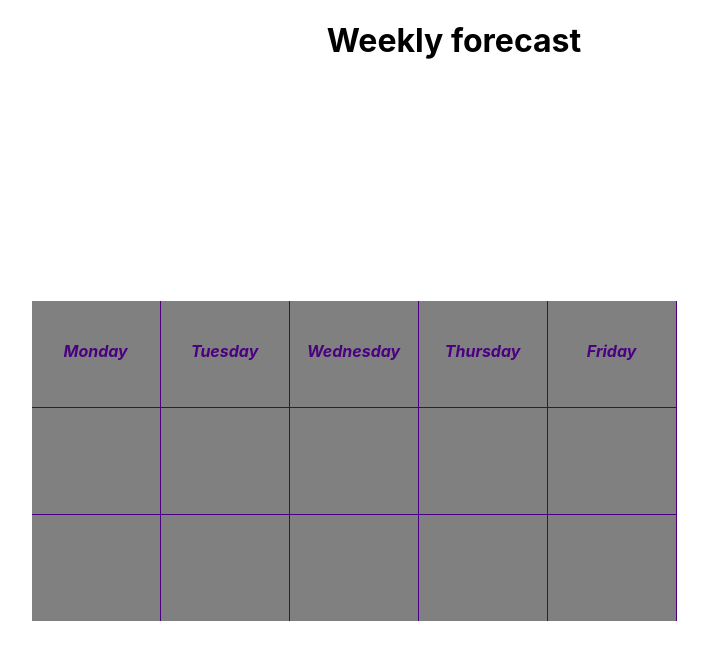
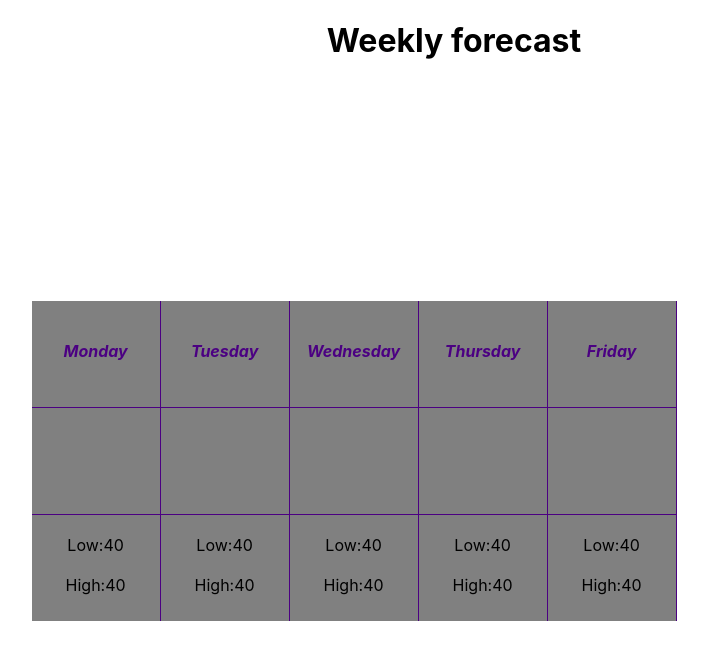
Before and after one commit to cyberstizz/weatherapp, a React (Create React App) app: page / in a window 1280 px wide. Shown: the top 660 px of the page, without its empty margins (186-894 px from the left). Built offline with nearby package versions, Linux system fonts and the light colour scheme; no server answers.

Commit message:
filled all positions for lows and highs

```diff
--- a/src/App.js
+++ b/src/App.js
@@ -31,7 +31,22 @@ class App extends React.Component{
   }
   componentDidMount(){
     axios.get(`https://api.openweathermap.org/data/2.5/forecast?id=${newYork}&appid=${API_KEY}`)
-    .then(res => console.log(res.data))
+    .then(res => {
+      let call = res.data;
+      console.log(call)
+      this.setState({
+      mondayMin: 40,
+      mondayMax: 40,
+      tuesdayMin: 40,
+      tuesdayMax: 40,
+      wednesdayMin: 40,
+      wednesdayMax: 40,
+      thursdayMin: 40,
+      thursdayMax: 40,
+      fridayMin: 40,
+      fridayMax: 40
+      })
+    })
   }
     render(){
   return (
@@ -43,14 +58,14 @@ class App extends React.Component{
            <br/>
            <br/>
           <strong><em>Monday</em></strong>
-           </div><div id="imageRow"></div><div id="bottomRow">{this.state.temperature}</div>
+           </div><div id="imageRow"></div><div id="bottomRow"><br/>Low:{this.state.mondayMin}<br/><br/>High:{this.state.mondayMax}</div>
       </div>
       <div id="tuesdayDiv">
         <div id="topRow">
         <br/>
         <br/>
         <strong><em>Tuesday</em></strong>
-          </div><div id="imageRow"></div><div id="bottomRow"></div>
+        </div><div id="imageRow"></div><div id="bottomRow"><br/>Low:{this.state.mondayMin}<br/><br/>High:{this.state.mondayMax}</div>
       </div>
       <div id="wednesdayDiv">
         <div id="topRow">
@@ -58,7 +73,7 @@ class App extends React.Component{
         <br/>
         <strong><em>Wednesday</em></strong>
 
-          </div><div id="imageRow"></div><div id="bottomRow"></div>
+        </div><div id="imageRow"></div><div id="bottomRow"><br/>Low:{this.state.mondayMin}<br/><br/>High:{this.state.mondayMax}</div>
       </div>
       <div id="thursdayDiv">
         <div id="topRow">
@@ -66,14 +81,14 @@ class App extends React.Component{
         <br/>
           <strong><em>Thursday</em></strong>
 
-          </div><div id="imageRow"></div><div id="bottomRow"></div>
+          </div><div id="imageRow"></div><div id="bottomRow"><br/>Low:{this.state.mondayMin}<br/><br/>High:{this.state.mondayMax}</div>
       </div>
       <div id="fridayDiv">
       <div id="topRow">
       <br/>
       <br/>
       <strong><em>Friday</em></strong>
-        </div><div id="imageRow"></div><div id="bottomRow"></div>
+      </div><div id="imageRow"></div><div id="bottomRow"><br/>Low:{this.state.mondayMin}<br/><br/>High:{this.state.mondayMax}</div>
       </div>
 
      </div>
```
